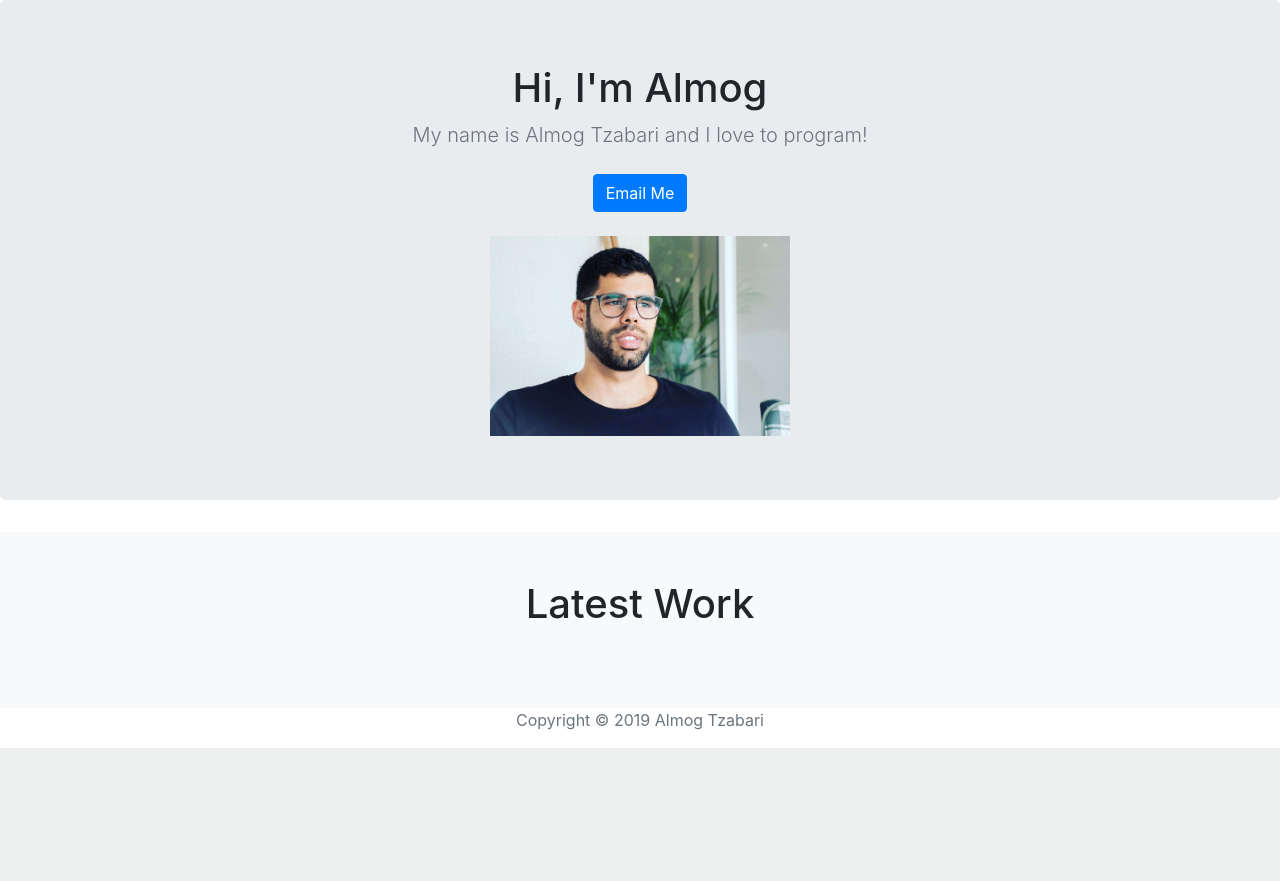
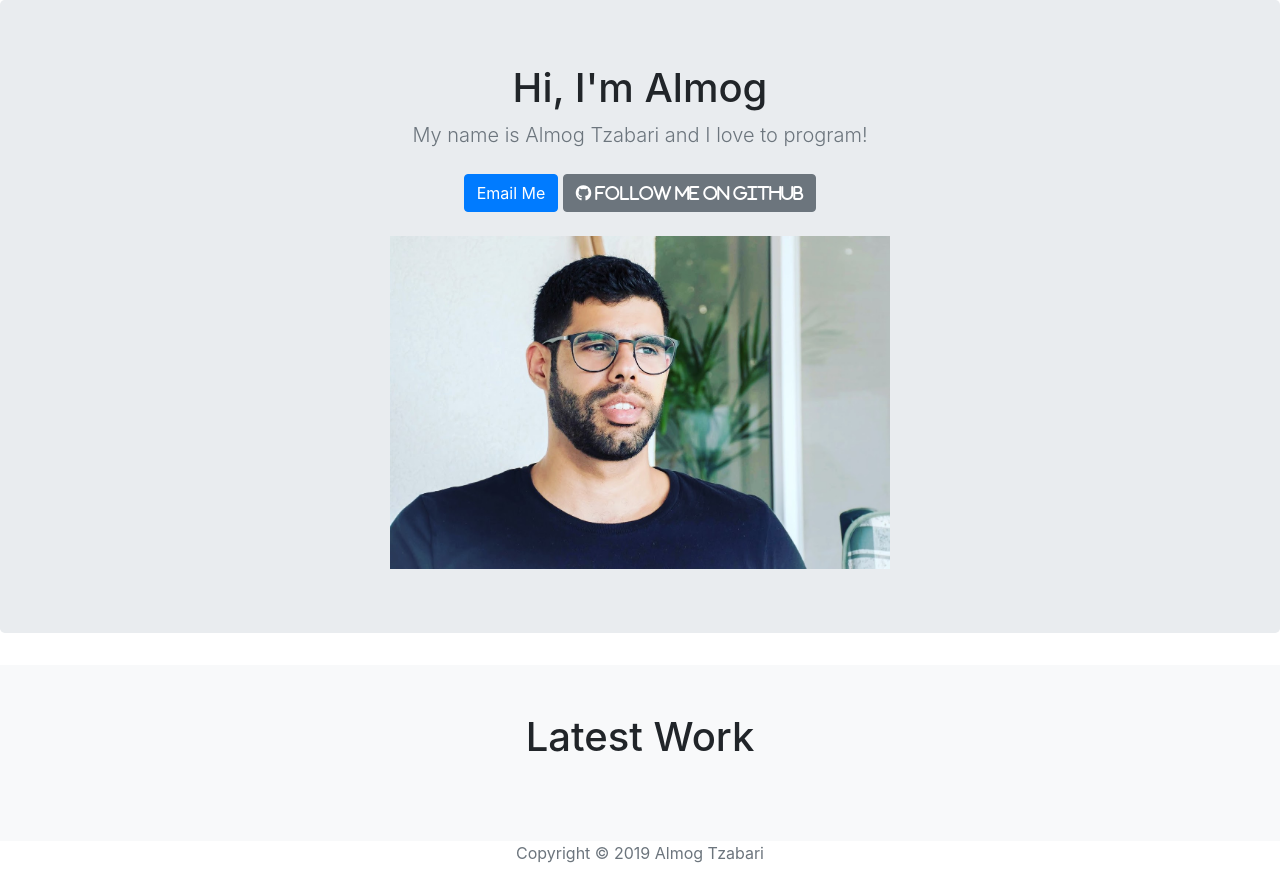
Before and after one commit to almogtzabari/django_portfolio, a Django app: page / in a window 1280 px wide. Shown: the part 56-937 px from the top of the page. Before the commit the page ends 804 px from the top, so only its background shows below. Run offline with Django 3.2, Linux system fonts and the light colour scheme; data that the repository does not hold is empty; some libraries are stand-ins or nearby versions.

Commit message:
Added github button

```diff
--- a/jobs/templates/jobs/home.html
+++ b/jobs/templates/jobs/home.html
@@ -14,6 +14,11 @@
     <!-- Bootstrap core CSS -->
     <link rel="stylesheet" href="https://stackpath.bootstrapcdn.com/bootstrap/4.3.1/css/bootstrap.min.css"
           integrity="sha384-ggOyR0iXCbMQv3Xipma34MD+dH/1fQ784/j6cY/iJTQUOhcWr7x9JvoRxT2MZw1T" crossorigin="anonymous">
+
+    <link rel="stylesheet" href="https://cdnjs.cloudflare.com/ajax/libs/bootstrap-social/5.1.1/bootstrap-social.css">
+
+    <!-- Place your kit's code here -->
+    <script src="https://kit.fontawesome.com/c10901ab9e.js" crossorigin="anonymous"></script>
 
 
     <style>
@@ -65,8 +70,9 @@
             <p class="lead text-muted">My name is Almog Tzabari and I love to program!</p>
             <p>
                 <a href="mailto:aalmog23@gmail.com" class="btn btn-primary my-2">Email Me</a>
+                <a href="http://github.com/almogtzabari" class="btn btn-secondary my-2"><i class="fab fa-github"> Follow me on GitHub</i></span></a>
             </p>
-            <img class="img-fluid" src="{% static 'me.jpg' %}" width="300">
+            <img class="img-fluid" src="{% static 'me.jpg' %}" width="500">
         </div>
     </section>
     <div class="album py-5 bg-light">
```
